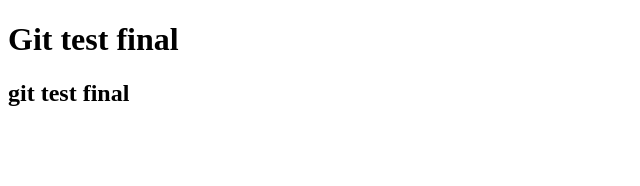
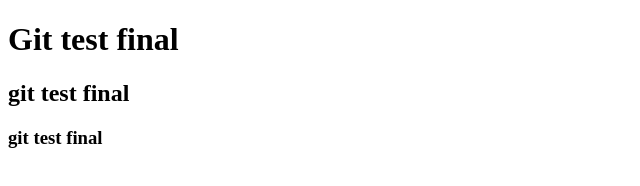
Before and after one commit to murtaz69/git-final-test, a plain HTML site: page index.html in a window 1280 px wide. Shown: the whole page, without its empty margins (0-640 px from the left). Drawn offline with Linux system fonts and the light colour scheme.

Commit message:
third try

```diff
--- a/index.html
+++ b/index.html
@@ -8,5 +8,6 @@
 <body>
    <h1>Git test final</h1>
    <h2>git test final</h2>
+   <h3>git test final</h3>
 </body>
 </html>
```
